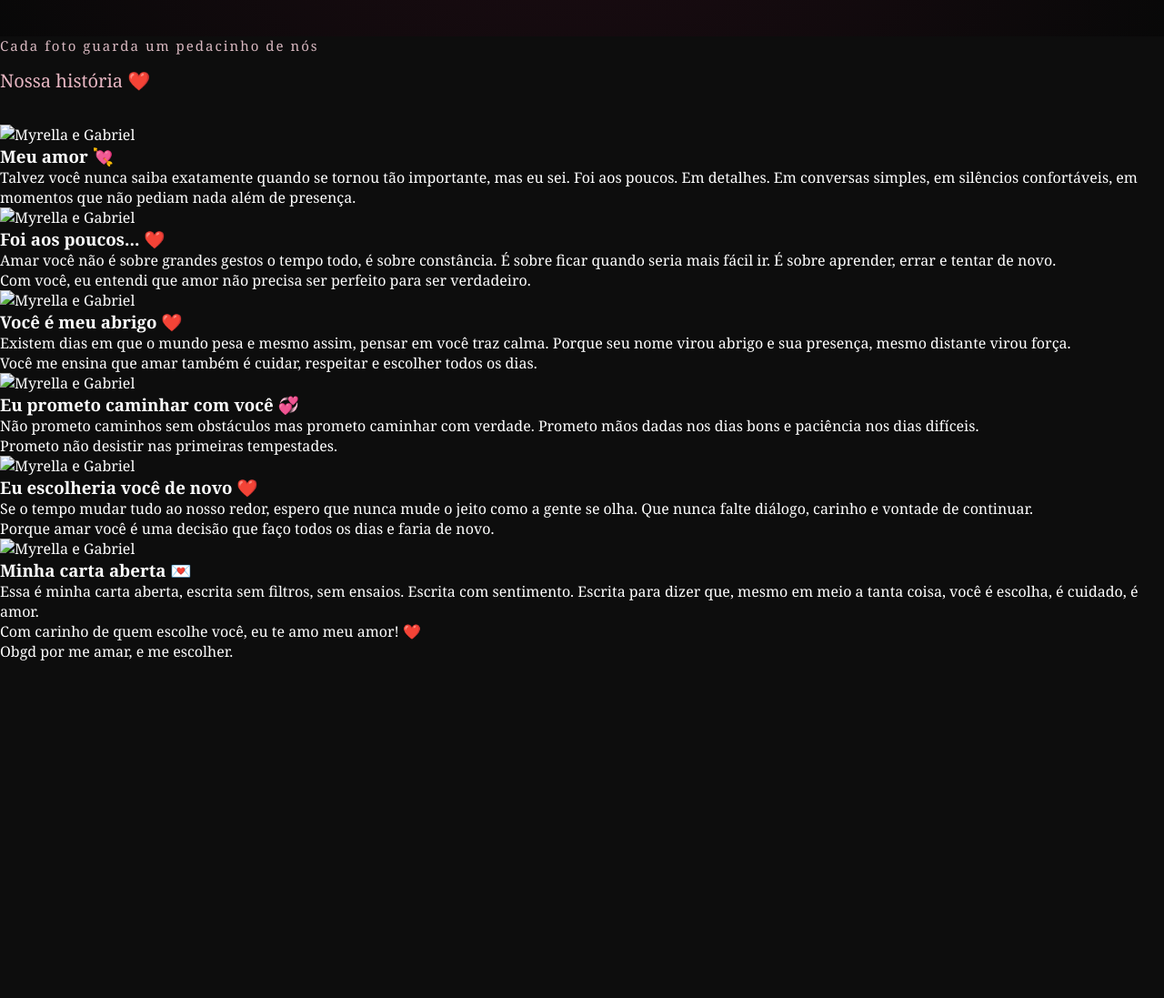
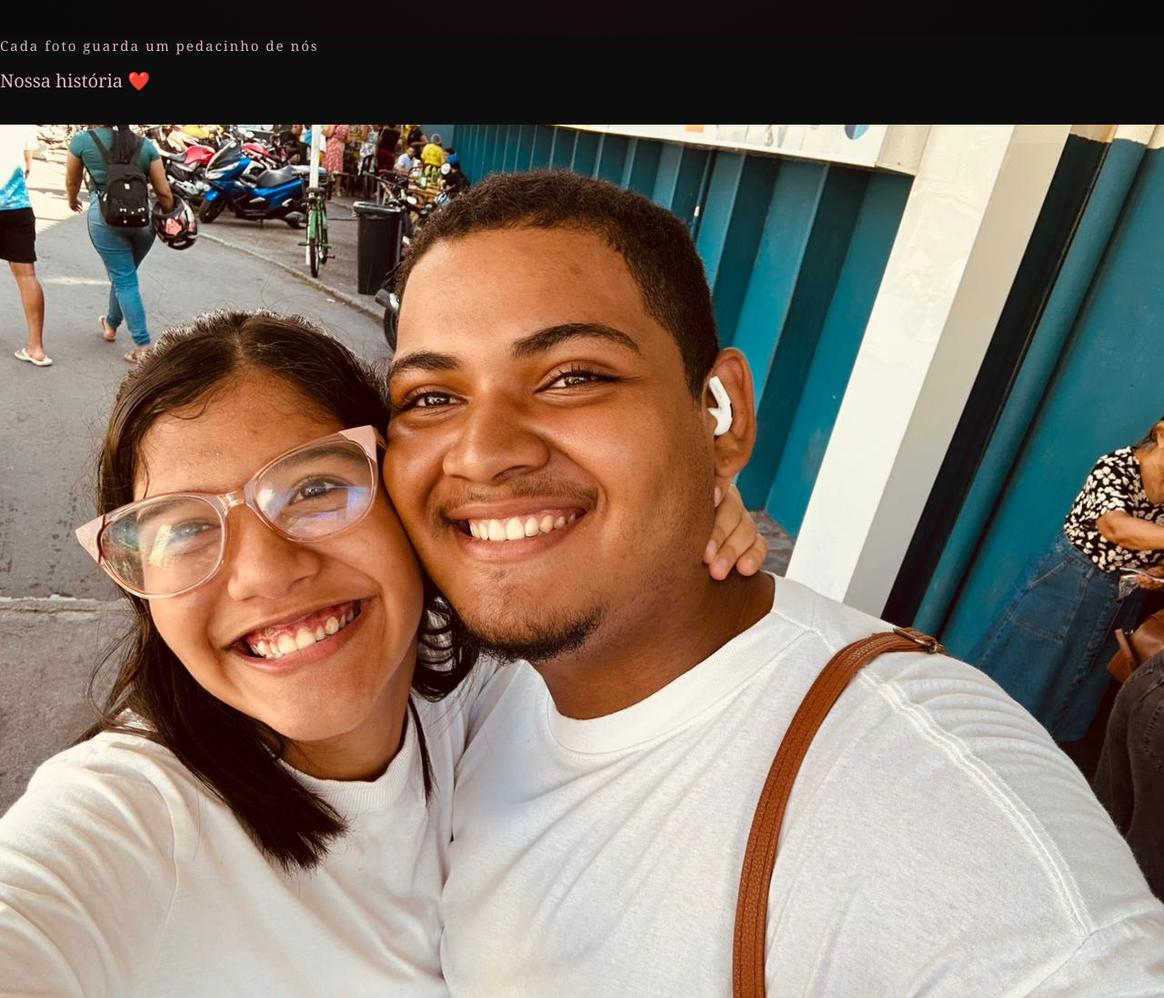
Before and after one commit to davidnogueiradossantos951-gif/Para-meu-, a plain HTML site: page index.html in a window 1280 px wide. Shown: the part 760-1857 px from the top of the page at 91% size. Before the commit the page ends 1487 px from the top, so only its background shows below. Drawn offline with Linux system fonts and the light colour scheme.

Commit message:
Update index.html

```diff
--- a/index.html
+++ b/index.html
@@ -52,7 +52,7 @@
     <!-- FOTO 1 -->
     <div class="momento">
 
-        <img src="fotos/Foto 1.jpg" alt="Myrella e Gabriel">
+        <img src="foto 1.jpg" alt="Myrella e Gabriel">
 
         <div class="texto-momento">
 
@@ -73,7 +73,7 @@
     <!-- FOTO 2 -->
     <div class="momento">
 
-        <img src="fotos/Foto 2.jpg" alt="Myrella e Gabriel">
+        <img src="foto 2.jpg" alt="Myrella e Gabriel">
 
         <div class="texto-momento">
 
@@ -98,7 +98,7 @@
     <!-- FOTO 3 -->
     <div class="momento">
 
-        <img src="fotos/Foto 3.jpg" alt="Myrella e Gabriel">
+        <img src="foto 3.jpg" alt="Myrella e Gabriel">
 
         <div class="texto-momento">
 
@@ -123,7 +123,7 @@
     <!-- FOTO 4 -->
     <div class="momento">
 
-        <img src="fotos/Foto 4.jpg" alt="Myrella e Gabriel">
+        <img src="foto 4.jpg" alt="Myrella e Gabriel">
 
         <div class="texto-momento">
 
@@ -147,7 +147,7 @@
     <!-- FOTO 5 -->
     <div class="momento">
 
-        <img src="fotos/Foto 5.jpg" alt="Myrella e Gabriel">
+        <img src="foto 5.jpg" alt="Myrella e Gabriel">
 
         <div class="texto-momento">
 
@@ -172,7 +172,7 @@
     <!-- FOTO 6 -->
     <div class="momento">
 
-        <img src="fotos/Foto 6.jpg" alt="Myrella e Gabriel">
+        <img src="foto 6.jpg" alt="Myrella e Gabriel">
 
         <div class="texto-momento">
 
```
